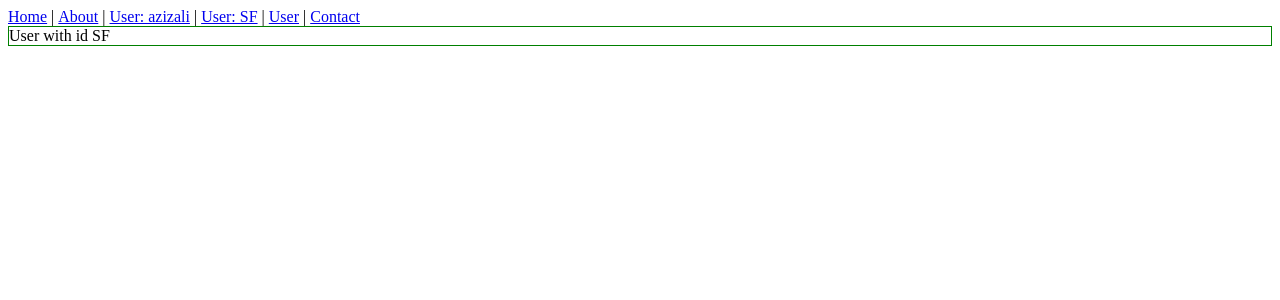
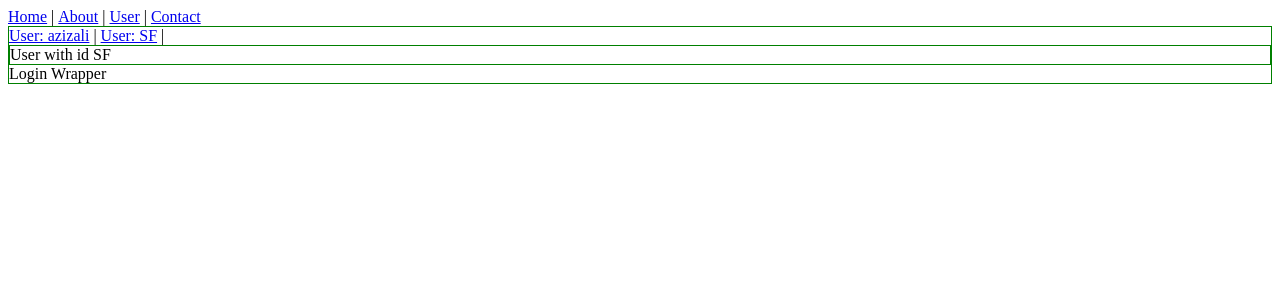
Before and after one commit to azizali/react-sf, a React (Create React App) app: page /user/SF in a window 1280 px wide. Shown: the top 300 px of the page. Built offline with nearby package versions, Linux system fonts and the light colour scheme.

Commit message:
Nested routes and withRouter

```diff
--- a/src/Login/components/LoginWrapper.jsx
+++ b/src/Login/components/LoginWrapper.jsx
@@ -1,5 +1,9 @@
 import React from 'react';
+import { withRouter } from 'react-router-dom';
 
-export default function LoginWrapper (){
+function LoginWrapper (props){
+  console.log(props)
   return <div>Login Wrapper</div>
 }
+
+export default withRouter(LoginWrapper)
--- a/src/SPA/Home.jsx
+++ b/src/SPA/Home.jsx
@@ -1,6 +1,7 @@
 import React from 'react';
 
-export default function Home({isLoggedIn, logoutCb}){
+export default function Home({isLoggedIn, logoutCb, ...remainingProps}){
+  console.log(remainingProps)
   return (
     <div style={{border: '1px solid green'}}>
       I am home
--- a/src/SPA/User.jsx
+++ b/src/SPA/User.jsx
@@ -1,5 +1,9 @@
 import React from 'react';
+import { Route, Link } from 'react-router-dom';
 import { useEffect } from 'react';
+
+import Login from '../Login'
+import UserProfile from './UserProfile'
 
 export default function User({match}){
   const { id } = match.params
@@ -9,7 +13,10 @@ export default function User({match}){
 
   return (
     <div style={{border: '1px solid green'}}>
-      User with id {id}
+      <Link to={'/user/azizali'}>User: azizali</Link> |&nbsp;
+      <Link to={'/user/SF'}>User: SF</Link> |&nbsp;
+      <Route path='/user/:id' component={UserProfile} />
+      <Login />
     </div>
   )
 }
--- /dev/null
+++ b/src/SPA/UserProfile.jsx
@@ -0,0 +1,15 @@
+import React from 'react';
+import { useEffect } from 'react';
+
+export default function UserProfile({match}){
+  const { id } = match.params
+  useEffect(()=>{
+    console.log(`Get info for ${id}`)
+  }, [id])
+
+  return (
+    <div style={{border: '1px solid green'}}>
+        User with id {id}
+    </div>
+  )
+}
--- a/src/SPA/index.jsx
+++ b/src/SPA/index.jsx
@@ -18,19 +18,20 @@ export default function SPA(){
       <div>
         <Link to={'/'}>Home</Link> |&nbsp;
         <Link to={'/about'}>About</Link> |&nbsp;
-        <Link to={'/user/azizali'}>User: azizali</Link> |&nbsp;
-        <Link to={'/user/SF'}>User: SF</Link> |&nbsp;
         <Link to={'/user'}>User</Link> |&nbsp;
         <Link to={'/contact'}>Contact</Link>
       </div>
       <Switch>
         <Route exact={true} path="/">
-          <Home logoutCb={()=>setIsLoggedIn(false)} isLoggedIn={isLoggedIn} />
+          <Home
+            logoutCb={()=>setIsLoggedIn(false)}
+            isLoggedIn={isLoggedIn}
+          />
         </Route>
         <Route path="/about" render={(routeProps)=>{
           return <About {...routeProps}/>
         }} />
-        <Route path="/user/:id" component={User} />
+        <Route path="/user" component={User} />
         <Route component={NotFound} />
       </Switch>
     </BrowserRouter>
```
